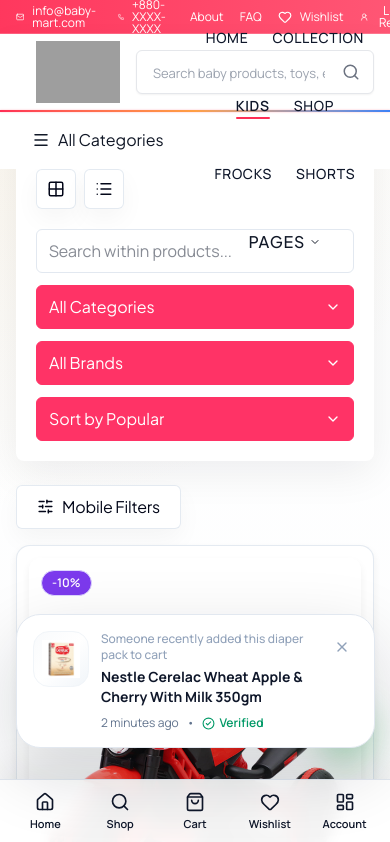
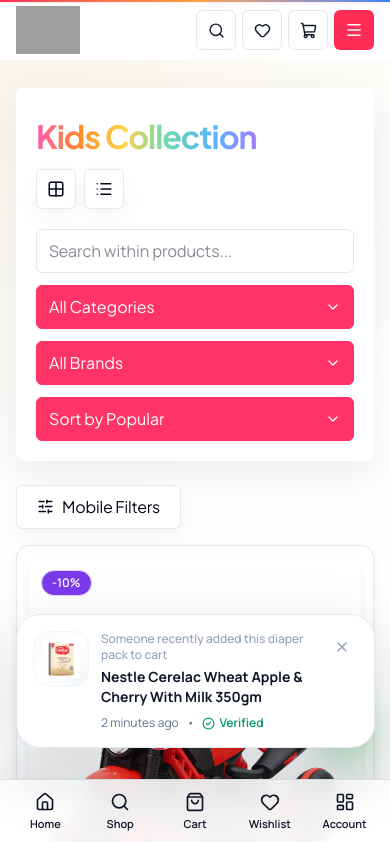
Before and after one commit to atef5922/baby-mart, a Next.js app: page /kids in a window 390 px wide. Shown: the top 842 px of the page. Built offline with nearby package versions, Linux system fonts and the light colour scheme; grey boxes are pictures that could not be loaded.

Commit message:
Improve responsive navigation and catalog layout behavior

```diff
--- a/src/components/commerce/ProductGrid.tsx
+++ b/src/components/commerce/ProductGrid.tsx
@@ -10,7 +10,7 @@ export function ProductGrid({
   compact?: boolean;
   cardVariant?: "default" | "home";
 }) {
-  const gridClass = cardVariant === "home" ? "grid-cols-1 gap-6 md:grid-cols-2 lg:grid-cols-4" : "grid-cols-2 gap-3.5 sm:gap-4 md:grid-cols-3 lg:grid-cols-4 xl:gap-5 2xl:grid-cols-5";
+  const gridClass = cardVariant === "home" ? "grid-cols-1 gap-6 sm:grid-cols-2 lg:grid-cols-4" : "grid-cols-1 gap-4 sm:grid-cols-2 lg:grid-cols-4 xl:gap-5";
 
   return (
     <div className={`grid ${gridClass}`}>
--- a/src/components/layout/Footer.tsx
+++ b/src/components/layout/Footer.tsx
@@ -10,7 +10,7 @@ export function Footer() {
   return (
     <footer className="relative overflow-hidden bg-[#07111F] text-white">
       <div className="absolute inset-x-0 top-0 h-px bg-gradient-to-r from-transparent via-[#EF8A9B] to-transparent" />
-      <Container className="grid gap-8 py-12 pt-12 md:grid-cols-[1.35fr_0.9fr_0.9fr_0.9fr_1.25fr]">
+      <Container className="grid gap-8 py-12 pt-12 sm:grid-cols-2 lg:grid-cols-[1.35fr_0.9fr_0.9fr_0.9fr_1.25fr]">
         <div>
           <Image src={newArrivalsLogo} alt="Baby Mart logo" width={320} height={96} className="h-[70px] w-auto object-contain" />
           <p className="mt-5 max-w-sm text-sm leading-7 text-slate-300">
@@ -57,9 +57,9 @@ export function Footer() {
         <div>
           <h3 className="font-semibold text-[#EF8A9B]">Stay Updated</h3>
           <p className="mt-4 text-sm leading-6 text-slate-300">Get baby discounts, new arrivals, and parenting guides.</p>
-          <form action="/contact" className="mt-4 flex gap-2">
+          <form action="/contact" className="mt-4 flex flex-col gap-2 xl:flex-row">
             <Input name="email" type="email" required placeholder="Email address" className="border-white/10 bg-white/10 text-white placeholder:text-slate-400" />
-            <Button type="submit" variant="outline" className="rounded-md !border-transparent !bg-[#FF3366] !text-white hover:!bg-[#07111F] hover:!text-white">Join</Button>
+            <Button type="submit" variant="outline" className="rounded-md !border-transparent !bg-[#FF3366] !text-white hover:!bg-black hover:!text-white">Join</Button>
           </form>
           <div className="mt-5 grid gap-2 text-sm text-slate-300">
             <span className="flex items-center gap-2"><MapPin size={16} /> Gulshan, Dhaka</span>
--- a/src/components/layout/Header.tsx
+++ b/src/components/layout/Header.tsx
@@ -5,7 +5,7 @@ import Image from "next/image";
 import Link from "next/link";
 import { ChevronDown, Heart, Mail, Menu, Phone, Search, ShoppingCart, UserRound, WalletCards, X } from "lucide-react";
 import { usePathname, useRouter } from "next/navigation";
-import { useEffect, useMemo, useRef, useState } from "react";
+import { useCallback, useEffect, useMemo, useRef, useState } from "react";
 import { createPortal } from "react-dom";
 import { AnimatePresence, motion } from "framer-motion";
 import { toast } from "sonner";
@@ -52,8 +52,10 @@ export function Header() {
   const [showHeaderGroupA, setShowHeaderGroupA] = useState(true);
   const [hasScrolled, setHasScrolled] = useState(false);
   const [isPagesMenuOpen, setIsPagesMenuOpen] = useState(false);
+  const [mobilePagesOpen, setMobilePagesOpen] = useState(false);
   const searchInputRef = useRef<HTMLDivElement | null>(null);
   const pagesMenuRef = useRef<HTMLDivElement | null>(null);
+  const pagesCloseTimerRef = useRef<number | null>(null);
   const pathname = usePathname();
   const router = useRouter();
   const lines = useCartStore((state) => state.lines);
@@ -70,7 +72,27 @@ export function Header() {
   const [userMenuStyle, setUserMenuStyle] = useState({ top: -9999, left: -9999 });
   const [searchMenuStyle, setSearchMenuStyle] = useState({ top: -9999, left: -9999, width: 0 });
   const SCROLL_THRESHOLD = 8;
-  const HEADER_GROUP_A_HEIGHT = 110;
+
+  const clearPagesCloseTimer = useCallback(() => {
+    if (!pagesCloseTimerRef.current) return;
+    window.clearTimeout(pagesCloseTimerRef.current);
+    pagesCloseTimerRef.current = null;
+  }, []);
+
+  const openPagesMenu = useCallback(() => {
+    clearPagesCloseTimer();
+    setIsPagesMenuOpen(true);
+  }, [clearPagesCloseTimer]);
+
+  const closePagesMenu = useCallback(() => {
+    clearPagesCloseTimer();
+    setIsPagesMenuOpen(false);
+  }, [clearPagesCloseTimer]);
+
+  const schedulePagesMenuClose = useCallback(() => {
+    clearPagesCloseTimer();
+    pagesCloseTimerRef.current = window.setTimeout(() => setIsPagesMenuOpen(false), 120);
+  }, [clearPagesCloseTimer]);
 
   const suggestions = useMemo(() => {
     if (!query.trim()) return [];
@@ -134,15 +156,12 @@ export function Header() {
 
   const activeNavLabel = mainNavItems.find((item) => isNavActive(item.href))?.label ?? null;
 
-  if (process.env.NODE_ENV === "development") {
-    console.debug("Header path:", pathname, "activeNav:", activeNavLabel);
-  }
-
   useEffect(() => {
     closeCartDrawer();
     setUserOpen(false);
     setCategorySidebarOpen(false);
     setIsPagesMenuOpen(false);
+    setMobilePagesOpen(false);
     setShowHeaderGroupA(true);
     setHasScrolled(false);
     lastScrollY.current = 0;
@@ -171,6 +190,45 @@ export function Header() {
       document.body.style.overflow = previousOverflow;
     };
   }, [cartOpen]);
+
+  useEffect(() => {
+    if (!categorySidebarOpen) return;
+    const previousOverflow = document.body.style.overflow;
+    document.body.style.overflow = "hidden";
+
+    const handleEscape = (event: KeyboardEvent) => {
+      if (event.key === "Escape") setCategorySidebarOpen(false);
+    };
+
+    document.addEventListener("keydown", handleEscape);
+
+    return () => {
+      document.body.style.overflow = previousOverflow;
+      document.removeEventListener("keydown", handleEscape);
+    };
+  }, [categorySidebarOpen]);
+
+  useEffect(() => {
+    if (!isPagesMenuOpen) return;
+
+    const handleOutsideClick = (event: MouseEvent) => {
+      const target = event.target as Node;
+      if (pagesMenuRef.current?.contains(target)) return;
+      closePagesMenu();
+    };
+
+    const handleEscape = (event: KeyboardEvent) => {
+      if (event.key === "Escape") closePagesMenu();
+    };
+
+    document.addEventListener("mousedown", handleOutsideClick);
+    document.addEventListener("keydown", handleEscape);
+
+    return () => {
+      document.removeEventListener("mousedown", handleOutsideClick);
+      document.removeEventListener("keydown", handleEscape);
+    };
+  }, [isPagesMenuOpen, closePagesMenu]);
 
   useEffect(() => {
     if (!userOpen) return;
@@ -231,9 +289,9 @@ export function Header() {
   }, [isClient, query, searchFocused]);
 
   return (
-    <header className="fixed inset-x-0 top-0 z-60">
+    <header className="fixed inset-x-0 top-0 z-[60]">
       <div
-        className={`fixed inset-x-0 top-0 z-50 h-[110px] overflow-visible bg-white transition-[transform,opacity] duration-[300ms] ease-in-out ${showHeaderGroupA ? "translate-y-0 opacity-100 pointer-events-auto" : "-translate-y-full opacity-0 pointer-events-none"}`}
+        className={`fixed inset-x-0 top-0 z-50 hidden h-[110px] overflow-visible bg-white transition-[transform,opacity] duration-[300ms] ease-in-out lg:block ${showHeaderGroupA ? "translate-y-0 opacity-100 pointer-events-auto" : "-translate-y-full opacity-0 pointer-events-none"}`}
       >
         <div className="h-[34px] overflow-hidden border-b border-white/20 bg-[linear-gradient(90deg,rgba(255,45,85,0.95),rgba(255,77,109,0.95))] text-white backdrop-blur-[10px]">
           <Container className="flex h-full items-center justify-between gap-4 px-4 text-[12px] font-normal leading-none">
@@ -383,13 +441,52 @@ export function Header() {
       </div>
 
       <div
-        className="fixed inset-x-0 z-60 bg-white transition-[top] duration-[300ms] ease-in-out"
-        style={{ top: showHeaderGroupA ? `${HEADER_GROUP_A_HEIGHT}px` : "0px" }}
+        className={`fixed inset-x-0 z-[60] bg-white transition-[top] duration-[300ms] ease-in-out ${showHeaderGroupA ? "top-0 lg:top-[110px]" : "top-0"}`}
       >
         <div className="h-[2px] w-full bg-gradient-to-r from-[#ff2d55] via-[#ff9f43] via-[#ad5dff] to-[#3b82f6] shadow-[0_0_2px_rgba(255,45,85,0.35)]" />
-          <Container className="flex h-[55px] items-center px-4">
+          <Container className="flex h-[56px] items-center px-4 lg:h-[55px]">
+            <div className="flex w-full items-center justify-between gap-2 lg:hidden">
+              <Link href="/" className="flex min-w-0 items-center">
+                <Image src={newArrivalsLogo} alt="Baby Mart logo" width={190} height={58} className="h-12 w-auto max-w-[150px] object-contain" priority />
+              </Link>
+              <div className="flex items-center gap-1.5">
+                <button
+                  type="button"
+                  aria-label="Open mobile menu"
+                  onClick={() => setCategorySidebarOpen(true)}
+                  className="grid h-10 w-10 place-items-center rounded-md border border-slate-200 bg-white text-[#111827] transition hover:border-[#ff2d55] hover:text-[#ff2d55]"
+                >
+                  <Search size={17} />
+                </button>
+                <Link
+                  href="/wishlist"
+                  aria-label="Wishlist"
+                  className="relative grid h-10 w-10 place-items-center rounded-md border border-slate-200 bg-white text-[#111827] transition hover:border-[#ff2d55] hover:text-[#ff2d55]"
+                >
+                  <Heart size={17} />
+                  {wishlistCount > 0 ? <span className="absolute -right-1.5 -top-1.5 min-w-5 rounded-full bg-[#ff2d55] px-1 text-center text-[10px] font-bold text-white">{wishlistCount}</span> : null}
+                </Link>
+                <button
+                  type="button"
+                  onClick={openCartDrawer}
+                  aria-label="Open cart"
+                  className="relative grid h-10 w-10 place-items-center rounded-md border border-slate-200 bg-white text-[#111827] transition hover:border-[#ff2d55] hover:text-[#ff2d55]"
+                >
+                  <ShoppingCart size={17} />
+                  {count > 0 ? <span className="absolute -right-1.5 -top-1.5 min-w-5 rounded-full bg-[#ff2d55] px-1 text-center text-[10px] font-bold text-white">{count}</span> : null}
+                </button>
+                <button
+                  type="button"
+                  aria-label="Open menu"
+                  onClick={() => setCategorySidebarOpen(true)}
+                  className="grid h-10 w-10 place-items-center rounded-md bg-[#ff2d55] text-white transition hover:bg-[#07111F]"
+                >
+                  <Menu size={18} />
+                </button>
+              </div>
+            </div>
               <button
-                className="group relative mr-4 inline-flex h-11 items-center gap-2 rounded-[6px] bg-transparent px-4 text-sm font-medium text-[#111827] transition duration-200 ease-in-out hover:bg-[#fff1f3]"
+                className="group relative mr-4 hidden h-11 items-center gap-2 rounded-[6px] bg-transparent px-4 text-sm font-medium text-[#111827] transition duration-200 ease-in-out hover:bg-[#fff1f3] lg:inline-flex"
                 onClick={() => {
                 setCategorySidebarOpen(true);
             }}
@@ -399,7 +496,7 @@ export function Header() {
               <span>All Categories</span>
             </button>
 
-    <nav className="relative flex min-h-full flex-1 items-center justify-center overflow-visible">
+    <nav className="relative hidden min-h-full flex-1 items-center justify-center overflow-visible lg:flex">
             <div className="mx-auto flex flex-wrap items-center justify-center gap-6 font-medium leading-none sm:gap-7">
                   {mainNavItems.map((item) => {
                 const active = item.label === activeNavLabel;
@@ -410,18 +507,22 @@ export function Header() {
                       key={item.label}
                       ref={pagesMenuRef}
                       className="group/pages relative"
-                      onMouseEnter={() => setIsPagesMenuOpen(true)}
-                      onMouseLeave={() => setIsPagesMenuOpen(false)}
-                      onFocus={() => setIsPagesMenuOpen(true)}
+                      onMouseEnter={openPagesMenu}
+                      onMouseLeave={schedulePagesMenuClose}
+                      onFocus={openPagesMenu}
+                      onBlur={(event) => {
+                        if (event.currentTarget.contains(event.relatedTarget as Node | null)) return;
+                        schedulePagesMenuClose();
+                      }}
                     >
                       <button
                         type="button"
                         className={`group inline-flex h-11 cursor-pointer items-center whitespace-nowrap text-sm uppercase tracking-[0.05em] leading-none transition-colors duration-200 ease-in-out hover:text-[#ff2d55] ${isPagesActive ? "font-semibold text-[#ff2d55]" : "font-medium text-[#111827]"}`}
                         onClick={() => setIsPagesMenuOpen((open) => !open)}
-                        onPointerEnter={() => setIsPagesMenuOpen(true)}
+                        onPointerEnter={openPagesMenu}
                         onKeyDown={(event) => {
                           if (event.key === "Escape") {
-                            setIsPagesMenuOpen(false);
+                            closePagesMenu();
                           } else if (event.key === "Enter" || event.key === " ") {
                             event.preventDefault();
                             setIsPagesMenuOpen((open) => !open);
@@ -443,8 +544,8 @@ export function Header() {
                       <div
                         id="pages-submenu"
                         role="menu"
-                        className={`pointer-events-none absolute left-1/2 top-full z-[90] mt-0 flex w-[220px] -translate-x-1/2 flex-col rounded-xl border border-slate-200/80 bg-white p-2 opacity-0 shadow-[0_18px_54px_rgba(7,17,31,0.16)] ring-1 ring-white/70 transition-all duration-200 ease-in-out group-hover/pages:pointer-events-auto group-hover/pages:translate-y-0 group-hover/pages:opacity-100 group-focus-within/pages:pointer-events-auto group-focus-within/pages:translate-y-0 group-focus-within/pages:opacity-100 ${
-                          isPagesMenuOpen ? "pointer-events-auto translate-y-0 opacity-100" : "-translate-y-1"
+                        className={`absolute left-1/2 top-full z-[90] mt-0 flex w-[220px] -translate-x-1/2 flex-col rounded-xl border border-slate-200/80 bg-white p-2 shadow-[0_18px_54px_rgba(7,17,31,0.16)] ring-1 ring-white/70 transition-all duration-200 ease-in-out ${
+                          isPagesMenuOpen ? "pointer-events-auto translate-y-0 opacity-100" : "pointer-events-none -translate-y-1 opacity-0"
                         }`}
                       >
                         {pageSubmenuItems.map((subItem) => (
@@ -452,7 +553,7 @@ export function Header() {
                             key={subItem.href}
                             href={subItem.href}
                             role="menuitem"
-                            onClick={() => setIsPagesMenuOpen(false)}
+                            onClick={closePagesMenu}
                             className="group/item flex items-center justify-between whitespace-nowrap rounded-lg px-4 py-3 text-sm font-semibold text-[#111827] transition duration-200 ease-in-out hover:bg-[#fff1f3] hover:text-[#ff2d55] focus-visible:bg-[#fff1f3] focus-visible:text-[#ff2d55] focus-visible:outline-none"
                           >
                             <span>{subItem.label}</span>
@@ -649,7 +750,7 @@ export function Header() {
 
       {categorySidebarOpen && (
         <div className="fixed inset-0 z-[75] bg-[#07111F]/45 backdrop-blur-sm" onClick={() => setCategorySidebarOpen(false)}>
-          <aside className="h-full w-[88vw] max-w-sm bg-white p-5 shadow-[0_28px_90px_rgba(7,17,31,0.28)]" onClick={(event) => event.stopPropagation()}>
+          <aside className="h-full w-[88vw] max-w-sm overflow-y-auto bg-white p-5 shadow-[0_28px_90px_rgba(7,17,31,0.28)]" onClick={(event) => event.stopPropagation()}>
             <div className="flex items-center justify-between">
               <Link href="/" className="flex items-center gap-3" onClick={() => setCategorySidebarOpen(false)}>
                 <Image src={newArrivalsLogo} alt="Baby Mart logo" width={236} height={72} className="h-14 w-auto object-contain" />
@@ -659,6 +760,50 @@ export function Header() {
             <div className="mt-5">
               <Input value={query} onChange={(event) => setQuery(event.target.value)} onKeyDown={(event) => event.key === "Enter" && submitSearch()} placeholder="Search premium baby products, brands, guides..." />
               <Button onClick={submitSearch} variant="gold" className="mt-2 w-full"><Search size={16} /> Search</Button>
+            </div>
+            <div className="mt-5 border-t border-slate-200 pt-4">
+              <div className="mb-3 text-xs font-semibold uppercase tracking-[0.2em] text-slate-400">Navigation</div>
+              <div className="grid gap-1">
+                {mainNavItems.map((item) =>
+                  item.label === "PAGES" ? (
+                    <div key={item.label}>
+                      <button
+                        type="button"
+                        onClick={() => setMobilePagesOpen((open) => !open)}
+                        aria-expanded={mobilePagesOpen}
+                        aria-controls="mobile-pages-menu"
+                        className="flex w-full items-center justify-between rounded-lg px-3 py-3 text-left text-sm font-semibold text-slate-700 transition hover:bg-slate-50 hover:text-[#ff2d55]"
+                      >
+                        <span>{item.label}</span>
+                        <ChevronDown size={14} className={`transition ${mobilePagesOpen ? "rotate-180" : ""}`} />
+                      </button>
+                      {mobilePagesOpen ? (
+                        <div id="mobile-pages-menu" className="ml-3 grid gap-1 border-l border-slate-200 pl-3">
+                          {pageSubmenuItems.map((subItem) => (
+                            <Link
+                              key={subItem.href}
+                              href={subItem.href}
+                              onClick={() => setCategorySidebarOpen(false)}
+                              className="rounded-lg px-3 py-2.5 text-sm font-semibold text-slate-600 hover:bg-[#fff1f3] hover:text-[#ff2d55]"
+                            >
+                              {subItem.label}
+                            </Link>
+                          ))}
+                        </div>
+                      ) : null}
+                    </div>
+                  ) : (
+                    <Link
+                      key={item.href}
+                      href={item.href}
+                      onClick={() => setCategorySidebarOpen(false)}
+                      className="rounded-lg px-3 py-3 text-sm font-semibold text-slate-700 hover:bg-slate-50 hover:text-[#ff2d55]"
+                    >
+                      {item.label}
+                    </Link>
+                  )
+                )}
+              </div>
             </div>
             <div className="mt-5 border-t border-slate-200 pt-4">
               <div className="mb-3 text-xs font-semibold uppercase tracking-[0.2em] text-slate-400">All Categories</div>
```
Also changed, not shown: src/components/commerce/CatalogExplorer.tsx (+21 -4 lines), src/components/commerce/DropdownSelect.tsx (+8 -1 lines).
